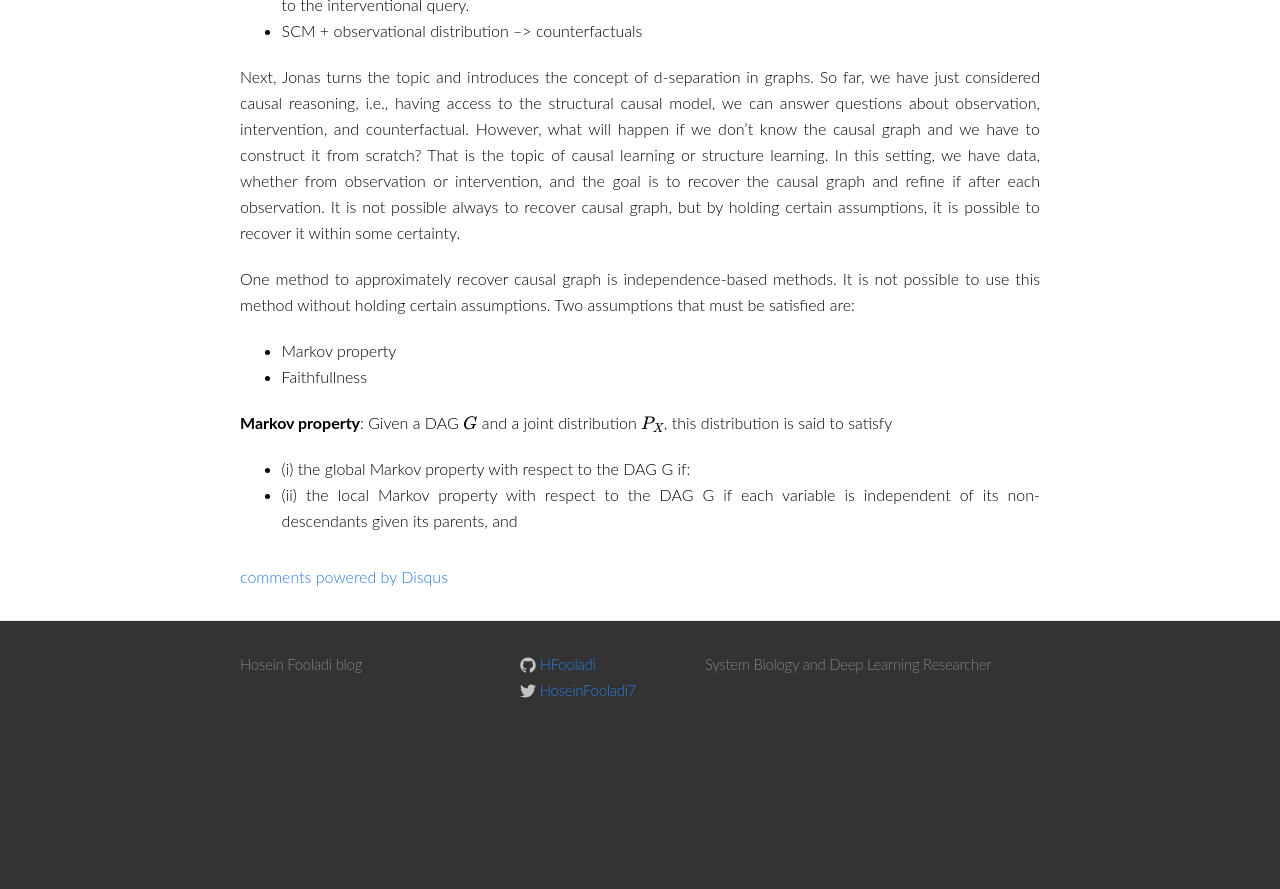
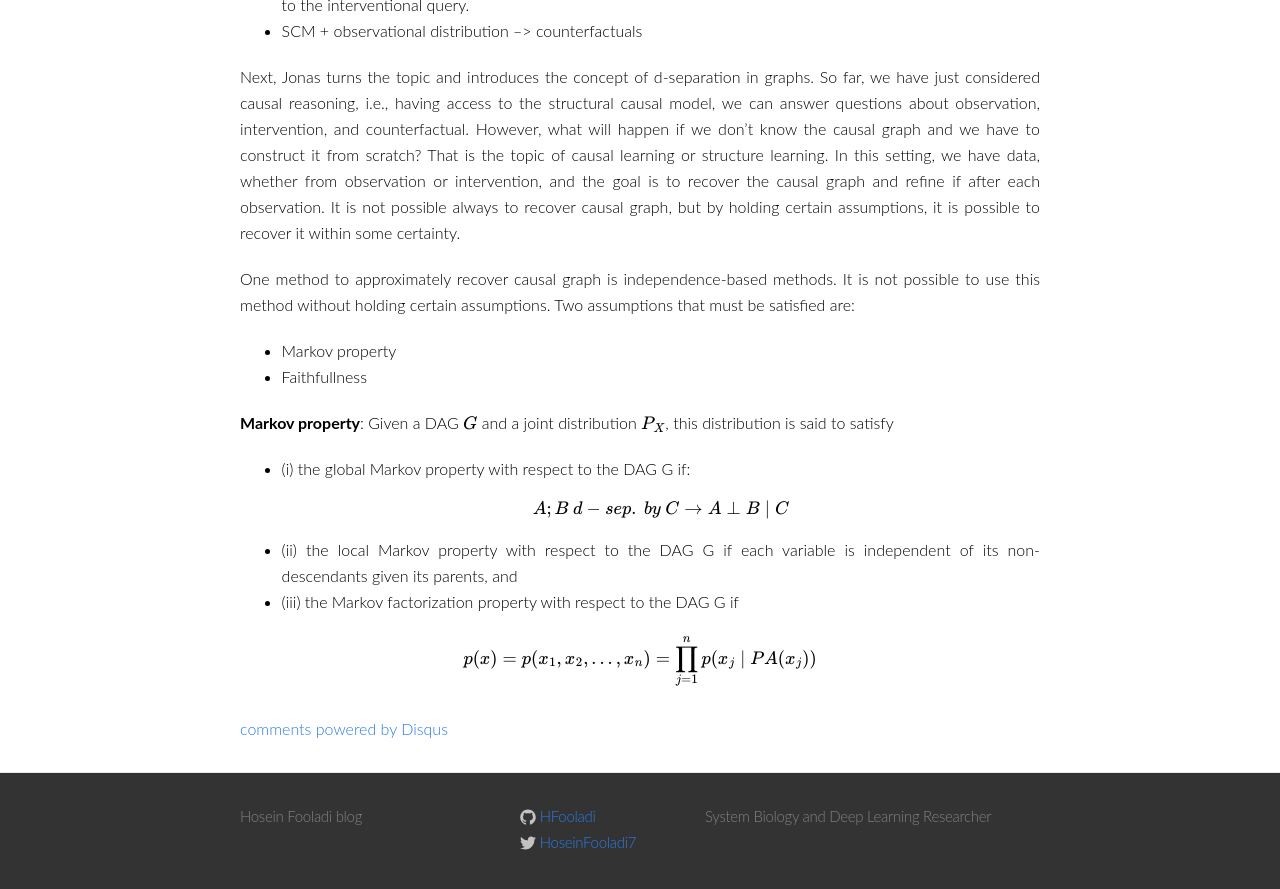
Before and after one commit to HFooladi/HFooladi.github.io, a Jekyll site: the page built from _posts/2019-04-01-Causal Inference and learning.md, in a window 1280 px wide and 900 px high, scrolled down 2241 px. Shown: the top 889 px of the window. Built offline with Jekyll 4.4.1, drawn with Linux system fonts in a browser that asks for light colours; formulas are drawn with MathJax 3; comment, search, counter and statistics services are not loaded; before the commit the page ends 2989 px from its top, so only the background shows below that.

Commit message:
Update 2019-04-01-Causal Inference and learning.md

```diff
--- a/_posts/2019-04-01-Causal Inference and learning.md
+++ b/_posts/2019-04-01-Causal Inference and learning.md
@@ -68,6 +68,11 @@ One method to approximately recover causal graph is independence-based methods.
 **Markov property**: Given a DAG $$G$$ and a joint distribution $$P_X$$, this distribution is said to satisfy
 - (i) the global Markov property with respect to the DAG G if:
 
+    $$ A; B\ d-sep.\ by\ C \rightarrow A \perp B \mid C $$
 
 - (ii) the local Markov property with respect to the DAG G if each variable is independent of its non-descendants given
 its parents, and
+
+- (iii) the Markov factorization property with respect to the DAG G if
+
+$$ p(x) = p(x_1, x_2, ..., x_n) = \prod_{j=1}^{n} {p(x_j\mid PA(x_j))} $$
```
